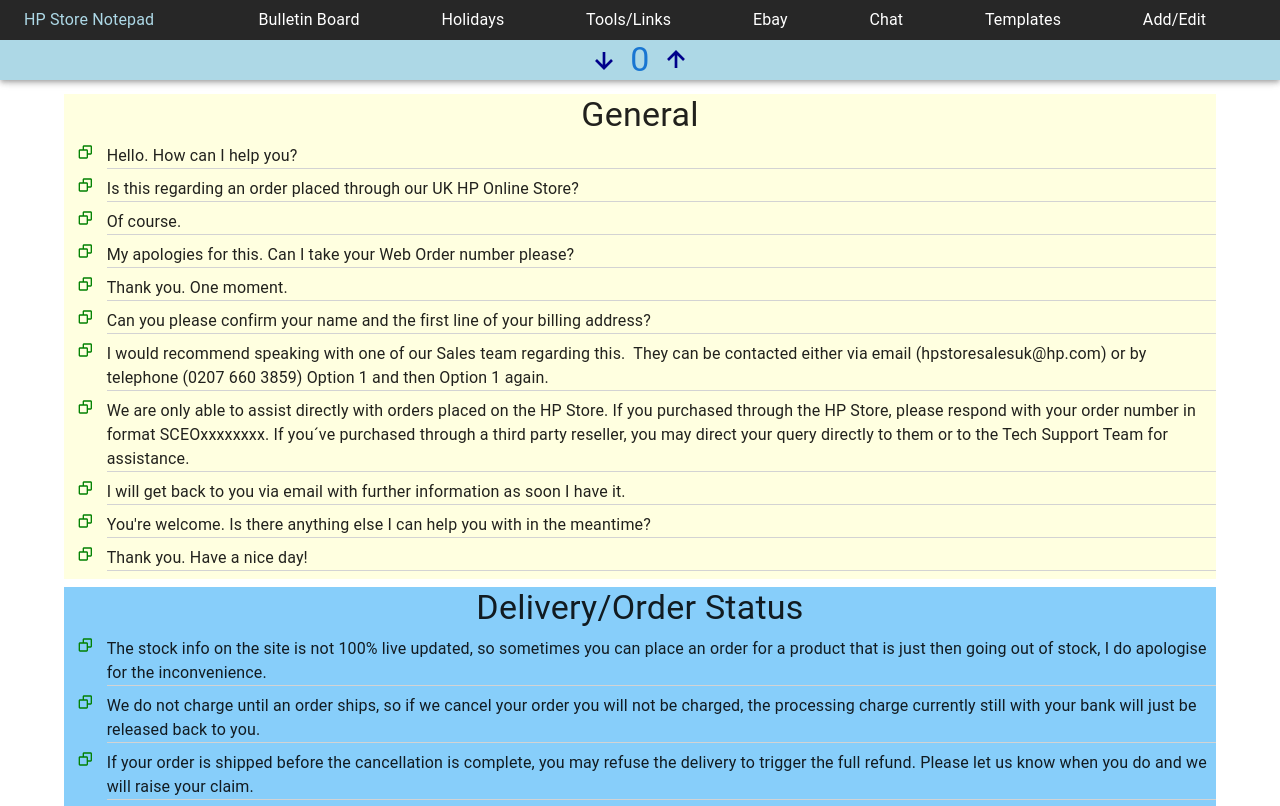
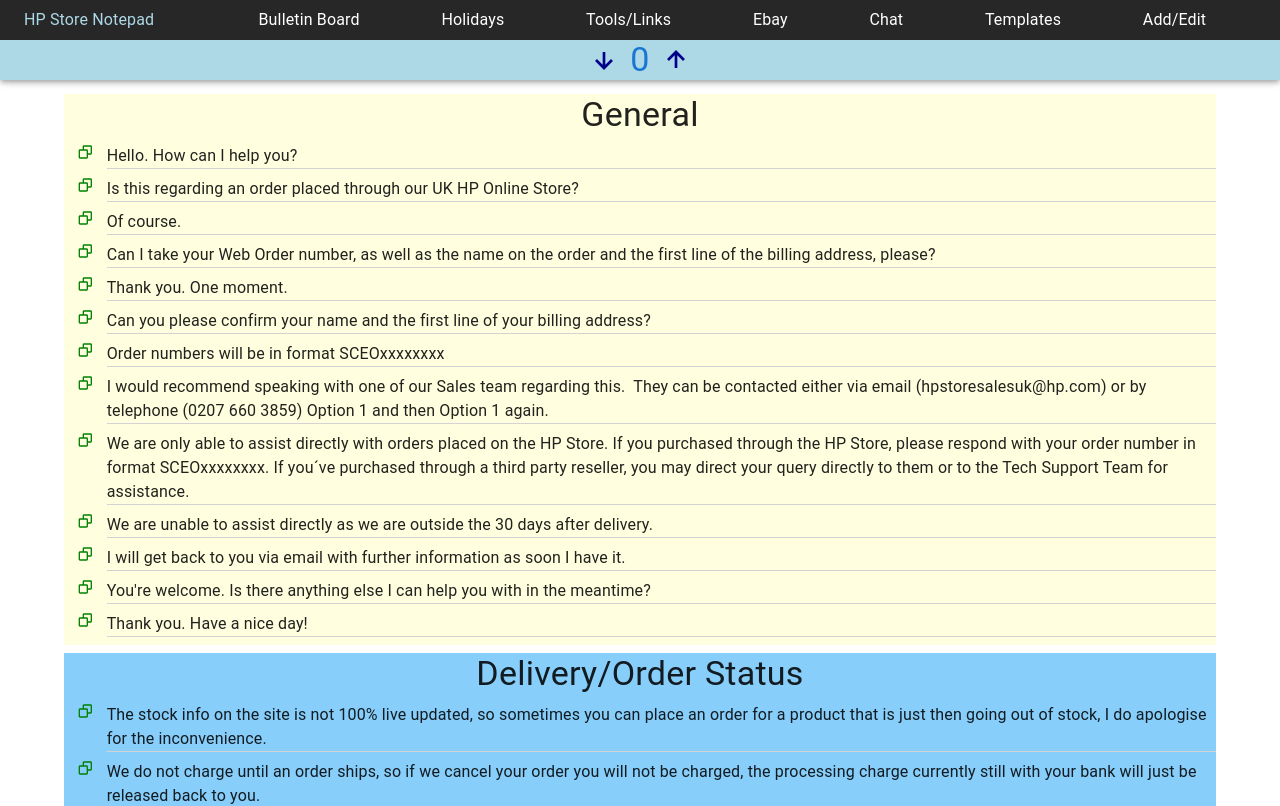
Before and after one commit to misterplain/hpNotePad, a React (Create React App) app in the folder frontend/: page /#/chat in a window 1280 px wide. Shown: the top 806 px of the page. Built offline with nearby package versions, Linux system fonts and the light colour scheme.

Commit message:
templates chat

```diff
--- a/frontend/src/components/Chat.js
+++ b/frontend/src/components/Chat.js
@@ -27,7 +27,7 @@ const Chat = () => {
     },
     {
       id: 4,
-      text: "My apologies for this. Can I take your Web Order number please?",
+      text: "Can I take your Web Order number, as well as the name on the order and the first line of the billing address, please?",
     },
     {
       id: 5,
@@ -38,12 +38,20 @@ const Chat = () => {
       text: "Can you please confirm your name and the first line of your billing address?",
     },
     {
+      id: 12,
+      text: "Order numbers will be in format SCEOxxxxxxxx"
+    },
+    {
       id: 7,
       text: "I would recommend speaking with one of our Sales team regarding this.  They can be contacted either via email (hpstoresalesuk@hp.com) or by telephone (0207 660 3859) Option 1 and then Option 1 again.",
     },
     {
       id: 8,
       text: "We are only able to assist directly with orders placed on the HP Store. If you purchased through the HP Store, please respond with your order number in format SCEOxxxxxxxx. If you´ve purchased through a third party reseller, you may direct your query directly to them or to the Tech Support Team for assistance. ",
+    },
+    {
+      id: 13,
+      text: "We are unable to assist directly as we are outside the 30 days after delivery."
     },
     {
       id: 9,
```
